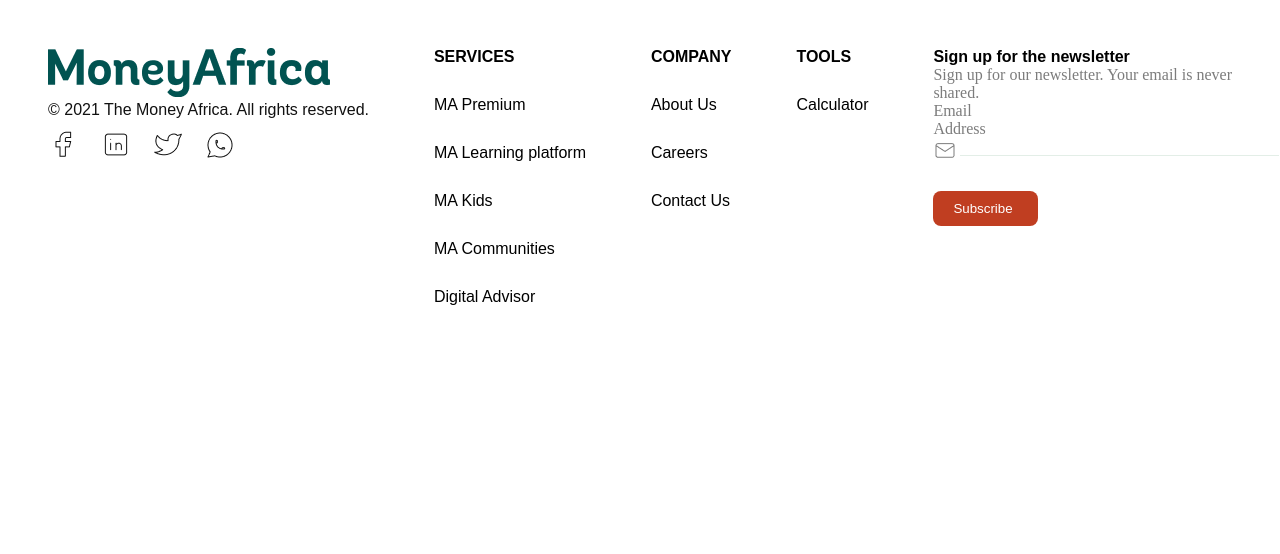
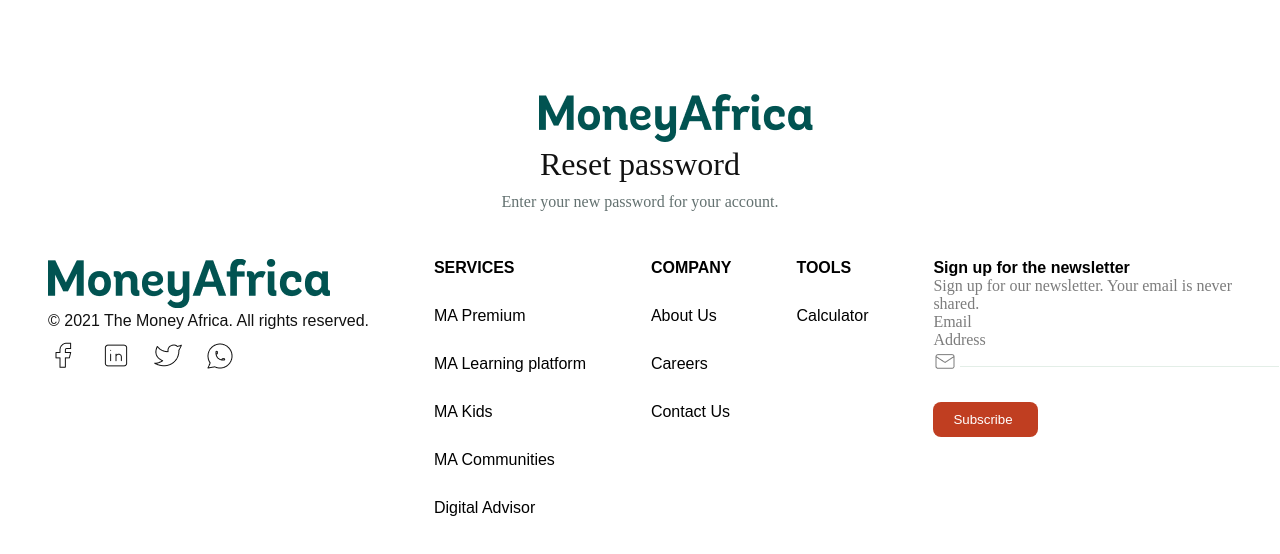
Before and after one commit to victory-nwawunze/clone-financial-website, a React (Create React App) app: page /moneyAfrica/MoneyAfricaResetPasswordPage in a window 1280 px wide. Shown: the top 554 px of the page. Built offline with nearby package versions, Linux system fonts and the light colour scheme.

Commit message:
Creating MoneyAfricaResetPasswordPage

```diff
--- a/src/App.js
+++ b/src/App.js
@@ -23,6 +23,7 @@
 import MoneyAfricaSubscribePage from "./components/MoneyAfricaSubscribePage/MoneyAfricaSubscribePage";
 import MoneyAfricaLoginPage from "./components/MoneyAfricaLoginPage/MoneyAfricaLoginPage";
 import MoneyAfricaResetPassword from "./components/MoneyAfricaResetPassword/MoneyAfricaResetPassword";
+import MoneyAfricaResetPasswordPage from "./components/MoneyAfricaResetPasswordPage/MoneyAfricaResetPasswordPage";
 
 function App() {
   return (
@@ -103,6 +104,10 @@
           path={"/moneyAfrica/MoneyAfricaResetPassword"}
           element={<MoneyAfricaResetPassword />}
         />
+        <Route
+          path={"/moneyAfrica/MoneyAfricaResetPasswordPage"}
+          element={<MoneyAfricaResetPasswordPage />}
+        />
         {/* <Route
           path={"/moneyAfrica/MoneyAfricaAuthenticationPage"}
           element={<MoneyAfricaAuthenticationPage />}
--- /dev/null
+++ b/src/components/MoneyAfricaResetPasswordPage/MoneyAfricaResetPasswordPage.js
@@ -0,0 +1,21 @@
+/** @format */
+
+import React from "react";
+import MoneyAfricaGreenLogo from "../../images/MoneyAfricaGreenLogoImage.png";
+const MoneyAfricaResetPasswordPage = () => {
+  return (
+    <React.Fragment>
+      <div className="MoneyAfricaResetPasswordPageStyles">
+        <div className="MoneyAfricaGreenLogoMargin">
+          <img src={MoneyAfricaGreenLogo} />
+        </div>
+        <h3 className="ResetPasswordTextStyles">Reset password</h3>
+        <p className="MoreResetPasswordTextStyles">
+          Enter your new password for your account.
+        </p>
+      </div>
+    </React.Fragment>
+  );
+};
+
+export default MoneyAfricaResetPasswordPage;
--- a/src/index.css
+++ b/src/index.css
@@ -2639,7 +2639,8 @@
   font-weight: 700;
   font-size: 16px;
 }
-.LogInTextStyles{
+
+.LogInTextStyles {
   border-bottom: 1px solid #015351;
   cursor: pointer;
 }
@@ -2650,3 +2651,23 @@
   color: #637170;
   font-style: normal;
 }
+
+.ResetPasswordTextStyles {
+  text-align: center;
+  font-weight: 500;
+  font-size: 32px;
+  color: #111111;
+}
+
+.MoreResetPasswordTextStyles {
+  text-align: center;
+  font-weight: 400;
+  font-size: 16px;
+  color: #637170;
+  padding-top: 10px;
+}
+
+.MoneyAfricaGreenLogoMargin {
+  padding-left: 539px;
+  padding-top: 94px;
+}
```
Lines whose indentation alone changed are shown as unchanged.
